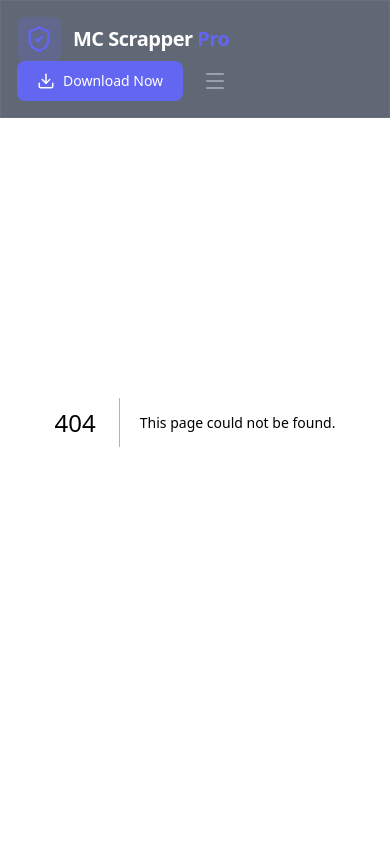
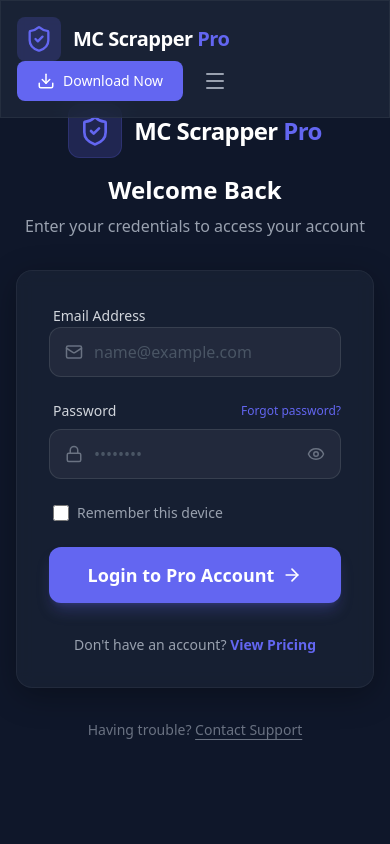
Before and after one commit to HasnainAbbasSial/mc-scrapper-pro-website, a Next.js app: page /login in a window 390 px wide. Before the commit this address had no page. Shown: the top 844 px of the page. Built offline with nearby package versions, Linux system fonts and the light colour scheme.

Commit message:
Add Login Page, version.json, and update Navbar responsiveness

```diff
--- /dev/null
+++ b/app/login/page.tsx
@@ -0,0 +1,133 @@
+"use client";
+
+import { useState } from "react";
+import Link from "next/link";
+import { ShieldCheck, Mail, Lock, Eye, EyeOff, ArrowRight } from "lucide-react";
+
+export default function LoginPage() {
+    const [showPassword, setShowPassword] = useState(false);
+    const [isLoading, setIsLoading] = useState(false);
+
+    const handleSubmit = (e: React.FormEvent) => {
+        e.preventDefault();
+        setIsLoading(true);
+        // Add login logic here
+        setTimeout(() => setIsLoading(false), 2000);
+    };
+
+    return (
+        <div className="min-h-screen flex flex-col items-center justify-center p-4 bg-background relative overflow-hidden">
+            {/* Background Orbs */}
+            <div className="absolute top-0 left-0 w-full h-full -z-10">
+                <div className="absolute top-1/4 left-1/4 w-96 h-96 bg-primary/10 rounded-full blur-[100px] animate-pulse"></div>
+                <div className="absolute bottom-1/4 right-1/4 w-96 h-96 bg-violet-500/10 rounded-full blur-[100px] animate-pulse delay-700"></div>
+            </div>
+
+            <div className="w-full max-w-md">
+                {/* Logo */}
+                <div className="flex flex-col items-center mb-8 text-center">
+                    <Link href="/" className="flex items-center space-x-3 mb-4 group">
+                        <div className="bg-primary/20 p-2.5 rounded-xl text-primary border border-primary/20 group-hover:scale-110 transition-transform">
+                            <ShieldCheck size={32} />
+                        </div>
+                        <span className="text-2xl font-bold text-white tracking-tight">
+                            MC Scrapper <span className="text-primary">Pro</span>
+                        </span>
+                    </Link>
+                    <h1 className="text-2xl font-bold text-white">Welcome Back</h1>
+                    <p className="text-gray-400 mt-2">Enter your credentials to access your account</p>
+                </div>
+
+                {/* Login Form */}
+                <div className="glass-card p-8 rounded-2xl border border-white/10 shadow-2xl relative">
+                    <form className="space-y-6" onSubmit={handleSubmit}>
+                        {/* Email Field */}
+                        <div className="space-y-2">
+                            <label className="text-sm font-medium text-gray-300 ml-1">Email Address</label>
+                            <div className="relative group">
+                                <div className="absolute inset-y-0 left-0 pl-4 flex items-center pointer-events-none text-gray-500 group-focus-within:text-primary transition-colors">
+                                    <Mail size={18} />
+                                </div>
+                                <input
+                                    type="email"
+                                    placeholder="name@example.com"
+                                    className="w-full bg-white/5 border border-white/10 text-white pl-11 pr-4 py-3 rounded-xl focus:outline-none focus:ring-2 focus:ring-primary/50 focus:border-primary transition-all placeholder:text-gray-600"
+                                    required
+                                />
+                            </div>
+                        </div>
+
+                        {/* Password Field */}
+                        <div className="space-y-2">
+                            <div className="flex justify-between items-center ml-1">
+                                <label className="text-sm font-medium text-gray-300">Password</label>
+                                <Link href="#" className="text-xs text-primary hover:underline">
+                                    Forgot password?
+                                </Link>
+                            </div>
+                            <div className="relative group">
+                                <div className="absolute inset-y-0 left-0 pl-4 flex items-center pointer-events-none text-gray-500 group-focus-within:text-primary transition-colors">
+                                    <Lock size={18} />
+                                </div>
+                                <input
+                                    type={showPassword ? "text" : "password"}
+                                    placeholder="••••••••"
+                                    className="w-full bg-white/5 border border-white/10 text-white pl-11 pr-12 py-3 rounded-xl focus:outline-none focus:ring-2 focus:ring-primary/50 focus:border-primary transition-all placeholder:text-gray-600"
+                                    required
+                                />
+                                <button
+                                    type="button"
+                                    onClick={() => setShowPassword(!showPassword)}
+                                    className="absolute inset-y-0 right-0 pr-4 flex items-center text-gray-500 hover:text-white transition-colors"
+                                >
+                                    {showPassword ? <EyeOff size={18} /> : <Eye size={18} />}
+                                </button>
+                            </div>
+                        </div>
+
+                        {/* Remember Me */}
+                        <div className="flex items-center space-x-2 ml-1">
+                            <input
+                                type="checkbox"
+                                id="remember"
+                                className="w-4 h-4 rounded bg-white/5 border border-white/10 text-primary focus:ring-primary focus:ring-offset-background"
+                            />
+                            <label htmlFor="remember" className="text-sm text-gray-400 cursor-pointer">
+                                Remember this device
+                            </label>
+                        </div>
+
+                        {/* Submit Button */}
+                        <button
+                            type="submit"
+                            disabled={isLoading}
+                            className="w-full bg-primary hover:bg-primary-hover text-white py-3.5 rounded-xl font-bold text-lg flex items-center justify-center gap-2 transition-all shadow-lg shadow-primary/25 active:scale-[0.98] disabled:opacity-50 disabled:cursor-not-allowed group"
+                        >
+                            {isLoading ? (
+                                <div className="w-6 h-6 border-2 border-white/30 border-t-white rounded-full animate-spin"></div>
+                            ) : (
+                                <>
+                                    Login to Pro Account
+                                    <ArrowRight size={20} className="group-hover:translate-x-1 transition-transform" />
+                                </>
+                            )}
+                        </button>
+                    </form>
+
+                    {/* Sign Up Link */}
+                    <div className="mt-8 text-center text-sm text-gray-400">
+                        Don&apos;t have an account?{" "}
+                        <Link href="/pricing" className="text-primary font-semibold hover:underline">
+                            View Pricing
+                        </Link>
+                    </div>
+                </div>
+
+                {/* Support Info */}
+                <div className="mt-8 text-center text-gray-500 text-sm">
+                    Having trouble? <Link href="/contact" className="hover:text-gray-300 underline underline-offset-4">Contact Support</Link>
+                </div>
+            </div>
+        </div>
+    );
+}
--- a/app/page.tsx
+++ b/app/page.tsx
@@ -16,7 +16,7 @@
         <div className="container mx-auto px-4">
           <div className="grid lg:grid-cols-2 gap-12 items-center">
             {/* Left Column - Text Content */}
-            <div className="space-y-8">
+            <div className="space-y-8 mb-12 lg:mb-0">
               <div className="inline-flex items-center gap-2 px-4 py-2 rounded-full glass text-sm font-medium text-primary border border-primary/20">
                 <span className="relative flex h-2 w-2">
                   <span className="animate-ping absolute inline-flex h-full w-full rounded-full bg-primary opacity-75"></span>
--- a/components/Navbar.tsx
+++ b/components/Navbar.tsx
@@ -15,6 +15,7 @@
         { name: "Features", href: "/#features" },
         { name: "Pricing", href: "/pricing" },
         { name: "Contact", href: "/contact" },
+        { name: "Login", href: "/login" },
     ];
 
     return (
--- /dev/null
+++ b/public/version.json
@@ -0,0 +1,11 @@
+{
+    "version": "2.0.1",
+    "build_date": "2026-01-31",
+    "changelog": [
+        "Improved scraping speed",
+        "Added proxy support",
+        "New dark themed UI",
+        "Enhanced error handling for FMCSA security updates"
+    ],
+    "download_url": "https://mcscrap.eptasky.com/download"
+}
```
